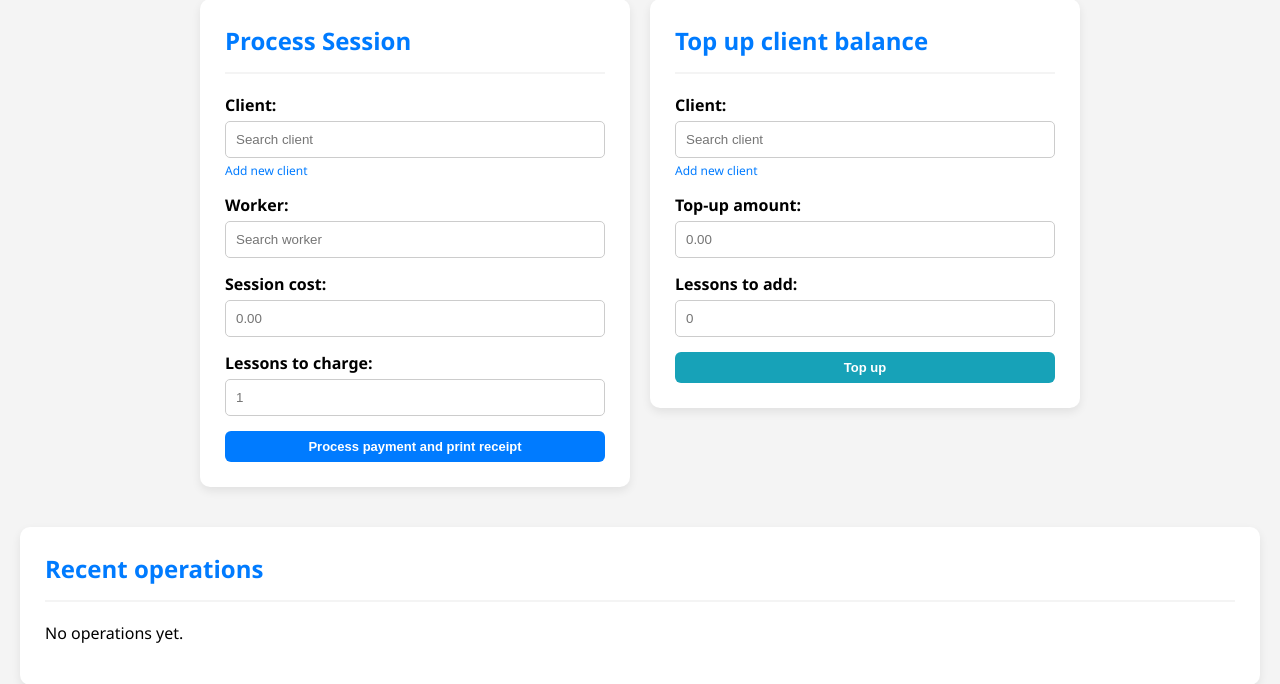
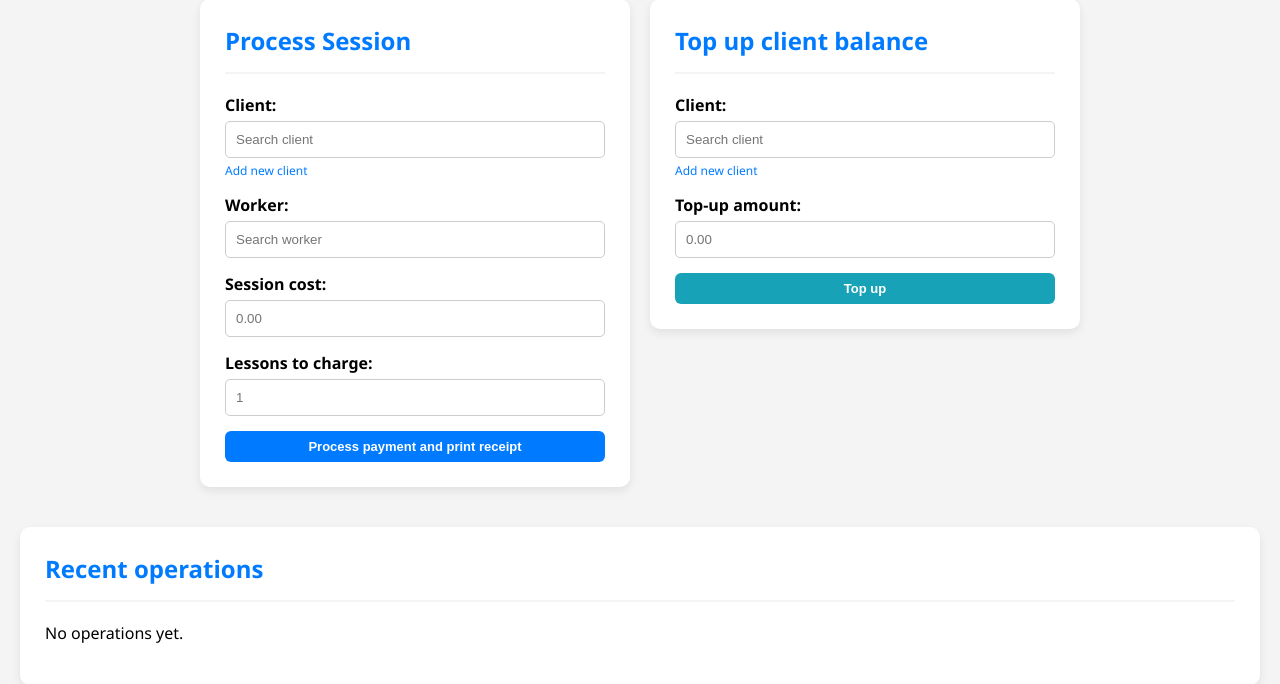
Before and after one commit to 5exclamations/fleks_control_panel, a Django app: page / in a window 1280 px wide. Shown: the part 210-894 px from the top of the page. Run offline with Django 5.2, Linux system fonts and the light colour scheme; the visitor is signed in with stand-in values (Sample User, id 1); data comes from the database, SQL or seed files in the repository.

Commit message:
changed lesson functionality

```diff
--- a/accounting/templates/accounting/adjustment_receipt.html
+++ b/accounting/templates/accounting/adjustment_receipt.html
@@ -128,17 +128,11 @@
             <div class="receipt-item">
                 <span class="receipt-label">{% trans "Silinən məbləğ" %}:</span> {{ adjustment.amount_removed }} AZN
             </div>
-            <div class="receipt-item">
-                <span class="receipt-label">{% trans "Silinən dərs" %}:</span> {{ adjustment.lessons_removed }}
-            </div>
         </div>
 
         <div class="receipt-section">
             <div class="receipt-item">
                 <span class="receipt-label">{% trans "Balance" %}:</span> {{ adjustment.balance_after|default:adjustment.client.balance }} AZN
-            </div>
-            <div class="receipt-item">
-                <span class="receipt-label">{% trans "Lessons balance" %}:</span> {{ adjustment.lessons_balance_after|default:adjustment.client.lessons_balance }}
             </div>
         </div>
 
--- a/accounting/templates/accounting/dashboard.html
+++ b/accounting/templates/accounting/dashboard.html
@@ -85,7 +85,7 @@
                     <input type="hidden" id="client_session" name="client_id" required>
                     <datalist id="client_session_list">
                         {% for client in clients %}
-                            <option data-id="{{ client.id }}" value="{{ client.full_name }} ({{ client.balance }} AZN / {% trans "Lessons" %}: {{ client.lessons_balance }})"></option>
+                            <option data-id="{{ client.id }}" value="{{ client.full_name }} ({{ client.balance }} AZN)"></option>
                         {% endfor %}
                     </datalist>
                     <small class="input-hint"><a href="{% url 'create_client' %}">{% trans "Add new client" %}</a></small>
@@ -136,7 +136,7 @@
                     <input type="hidden" id="client_deposit" name="client_id" required>
                     <datalist id="client_deposit_list">
                         {% for client in clients %}
-                            <option data-id="{{ client.id }}" value="{{ client.full_name }} ({{ client.balance }} AZN / {% trans "Lessons" %}: {{ client.lessons_balance }})"></option>
+                            <option data-id="{{ client.id }}" value="{{ client.full_name }} ({{ client.balance }} AZN)"></option>
                         {% endfor %}
                     </datalist>
                     <small class="input-hint"><a href="{% url 'create_client' %}">{% trans "Add new client" %}</a></small>
@@ -145,11 +145,6 @@
                 <div>
                     <label for="amount">{% trans "Top-up amount" %}:</label>
                     <input type="number" id="amount" name="deposit_amount" step="0.01" required placeholder="0.00">
-                </div>
-
-                <div>
-                    <label for="deposit_lessons">{% trans "Lessons to add" %}:</label>
-                    <input type="number" id="deposit_lessons" name="deposit_lessons" min="0" step="1" required placeholder="0">
                 </div>
 
                 <button type="submit" class="btn-sm btn-info">{% trans "Top up" %}</button>
@@ -214,10 +209,8 @@
                     <td>
                         {% if op.type == 'transaction' %}
                             {{ op.transaction.lessons_count }}
-                        {% elif op.type == 'adjustment' %}
-                            {{ op.adjustment.lessons_removed }}
                         {% else %}
-                            {{ op.deposit.lessons_added }}
+                            -
                         {% endif %}
                     </td>
                     <td>
--- a/accounting/templates/accounting/deposit_receipt.html
+++ b/accounting/templates/accounting/deposit_receipt.html
@@ -155,18 +155,12 @@
             <div class="receipt-item">
                 <span class="receipt-label">{% trans "Amount" %}:</span> {{ deposit.amount }} AZN
             </div>
-            <div class="receipt-item">
-                <span class="receipt-label">{% trans "Lessons added" %}:</span> {{ deposit.lessons_added }}
-            </div>
         </div>
 
 
         <div class="receipt-section">
             <div class="receipt-item">
                 <span class="receipt-label">{% trans "Balance" %}:</span> {{ deposit.balance_after|default:deposit.client.balance }} AZN
-            </div>
-            <div class="receipt-item">
-                <span class="receipt-label">{% trans "Lessons balance" %}:</span> {{ deposit.lessons_balance_after|default:deposit.client.lessons_balance }}
             </div>
         </div>
 
--- a/accounting/templates/accounting/receipt.html
+++ b/accounting/templates/accounting/receipt.html
@@ -155,9 +155,6 @@
             <div class="receipt-item">
                 <span class="receipt-label">{% trans "Lessons" %} sayı:</span> {{ transaction.lessons_count }}
             </div>
-            <div class="receipt-item">
-                <span class="receipt-label">{% trans "Balance" %}(dərs sayı):</span> {{ transaction.lessons_balance_after|default:transaction.client.lessons_balance }}
-            </div>
         </div>
 
 
--- a/accounting/views.py
+++ b/accounting/views.py
@@ -63,13 +63,8 @@ def process_session_payment(request, client_id, worker_id, session_cost, lessons
             messages.error(request, f"????????????: ???????????????????????? ?????????????? ???? ?????????????? ?????????????? {client.full_name}.")
             return HttpResponse("Error: Insufficient funds", status=400)
 
-        if client.lessons_balance < lessons_count:
-            messages.error(request, f"Error: Client {client.full_name} has insufficient lessons.")
-            return HttpResponse("Error: Insufficient lessons", status=400)
-
         # taking money from balance of a client
         client.balance -= session_cost
-        client.lessons_balance -= lessons_count
         client.save()
         transaction_record = Transaction.objects.create(
             client=client,
@@ -107,7 +102,6 @@ def print_receipt_for_session(transaction_record):
         if not print_success:
             # Если печать на принтер не удалась, выводим в консоль для отладки
             balance_display = transaction_record.balance_after if transaction_record.balance_after is not None else transaction_record.client.balance
-            lessons_balance_display = transaction_record.lessons_balance_after if transaction_record.lessons_balance_after is not None else transaction_record.client.lessons_balance
             receipt_data = f"""
 *** ПСИХОЛОГИЧЕСКИЙ ЦЕНТР ***
 Дата: {transaction_record.date_time.strftime('%Y-%m-%d %H:%M:%S')}
@@ -120,7 +114,6 @@ def print_receipt_for_session(transaction_record):
 Уроки: {transaction_record.lessons_count}
 ---
 Баланс клиента: {balance_display} AZN
-Баланс уроков: {lessons_balance_display}
 ---
 Спасибо!
 """
@@ -345,12 +338,8 @@ def dashboard(request):
                                 candidate = candidates[0]
                         if candidate:
                             client_id = str(candidate.id)
-                # Accept commas/whitespace and allow leaving lessons empty (treat as 0)
+                # Accept commas/whitespace
                 amount_str = (request.POST.get('deposit_amount') or '').replace(',', '.').strip()
-                lessons_count_str = (request.POST.get('deposit_lessons') or '').strip()
-
-                if lessons_count_str == '':
-                    lessons_count_str = '0'
 
                 if not client_id or not amount_str:
                     messages.error(request, gettext("Error: Client not selected or top-up data is incorrect."))
@@ -358,12 +347,11 @@ def dashboard(request):
 
                 try:
                     amount = Decimal(amount_str)
-                    lessons_added = int(lessons_count_str)
                 except (ValueError, TypeError, InvalidOperation):
                     messages.error(request, gettext("Error: Client not selected or top-up data is incorrect."))
                     return redirect('dashboard')
 
-                if amount <= 0 or lessons_added < 0:
+                if amount <= 0:
                     messages.error(request, gettext("Error: Client not selected or top-up data is incorrect."))
                     return redirect('dashboard')
 
@@ -371,12 +359,11 @@ def dashboard(request):
 
                 with transaction.atomic():
                     client.balance += amount
-                    client.lessons_balance += lessons_added
                     client.save()
                     deposit = ClientDeposit.objects.create(
                         client=client,
                         amount=amount,
-                        lessons_added=lessons_added,
+                        lessons_added=0,
                         balance_after=client.balance,
                         lessons_balance_after=client.lessons_balance
                     )
@@ -457,14 +444,7 @@ def dashboard(request):
                         })
                         return redirect('dashboard')
 
-                    if client.lessons_balance < lessons_count:
-                        messages.error(request, gettext("Error: Client %(client_name)s has insufficient lessons.") % {
-                            'client_name': client.full_name
-                        })
-                        return redirect('dashboard')
-
                     client.balance -= session_cost
-                    client.lessons_balance -= lessons_count
                     client.save()
 
 
@@ -877,21 +857,19 @@ def adjust_client_balance(request, client_id):
         return redirect('view_client', client_id=client.id)
 
     amount_str = (request.POST.get('amount_removed') or '0').replace(',', '.').strip()
-    lessons_str = (request.POST.get('lessons_removed') or '0').strip()
 
     try:
         amount_removed = Decimal(amount_str)
-        lessons_removed = int(lessons_str)
     except (ValueError, TypeError, InvalidOperation):
-        messages.error(request, gettext("Invalid data. Enter valid amount and lessons."))
+        messages.error(request, gettext("Invalid data. Enter valid amount."))
         return redirect('view_client', client_id=client.id)
 
-    if amount_removed < 0 or lessons_removed < 0:
-        messages.error(request, gettext("Amount and lessons cannot be negative."))
+    if amount_removed < 0:
+        messages.error(request, gettext("Amount cannot be negative."))
         return redirect('view_client', client_id=client.id)
 
-    if amount_removed == 0 and lessons_removed == 0:
-        messages.error(request, gettext("Enter amount or lessons to remove."))
+    if amount_removed == 0:
+        messages.error(request, gettext("Enter amount to remove."))
         return redirect('view_client', client_id=client.id)
 
     with transaction.atomic():
@@ -901,18 +879,13 @@ def adjust_client_balance(request, client_id):
             messages.error(request, gettext("Client has insufficient balance for this cancellation."))
             return redirect('view_client', client_id=client.id)
 
-        if client_locked.lessons_balance < lessons_removed:
-            messages.error(request, gettext("Client has insufficient lessons for this cancellation."))
-            return redirect('view_client', client_id=client.id)
-
         client_locked.balance -= amount_removed
-        client_locked.lessons_balance -= lessons_removed
         client_locked.save()
 
         adjustment = ClientBalanceAdjustment.objects.create(
             client=client_locked,
             amount_removed=amount_removed,
-            lessons_removed=lessons_removed,
+            lessons_removed=0,
             balance_after=client_locked.balance,
             lessons_balance_after=client_locked.lessons_balance,
         )
@@ -964,9 +937,7 @@ def create_client(request):
             phone = request.POST.get('phone', '').strip()
             referral_source = request.POST.get('referral_source', '').strip()
             client_type = request.POST.get('client_type', 'adult')
-            lessons_balance_str = request.POST.get('lessons_balance', '').strip()
             initial_balance_str = request.POST.get('initial_balance', '0').strip()
-            initial_lessons_str = request.POST.get('initial_lessons', '0').strip()
 
             if not full_name:
                 messages.error(request, gettext("Error: Client name is required."))
@@ -996,21 +967,6 @@ def create_client(request):
                     })
 
             initial_balance = Decimal(initial_balance_str) if initial_balance_str else Decimal('0.00')
-            try:
-                initial_lessons = int(initial_lessons_str) if initial_lessons_str else 0
-            except (ValueError, TypeError):
-                messages.error(request, gettext("Invalid lessons count. Use a whole number."))
-                return render(request, 'accounting/create_client.html', {
-                    'client_types': Client.CLIENT_TYPE_CHOICES,
-                    'form_data': request.POST
-                })
-
-            if initial_lessons < 0:
-                messages.error(request, gettext("Invalid lessons count. Use a whole number."))
-                return render(request, 'accounting/create_client.html', {
-                    'client_types': Client.CLIENT_TYPE_CHOICES,
-                    'form_data': request.POST
-                })
 
             # Создаем нового клиента
             new_client = Client.objects.create(
@@ -1021,7 +977,7 @@ def create_client(request):
                 referral_source=referral_source,
                 client_type=client_type,
                 balance=initial_balance,
-                lessons_balance=initial_lessons
+                lessons_balance=0
             )
 
             messages.success(request, gettext("Client %(client_name)s created successfully.") % {
@@ -1099,7 +1055,6 @@ def edit_client(request, client_id):
             phone = request.POST.get('phone', '').strip()
             referral_source = request.POST.get('referral_source', '').strip()
             client_type = request.POST.get('client_type', 'adult')
-            lessons_balance_str = request.POST.get('lessons_balance', '').strip()
 
             if not full_name:
                 messages.error(request, gettext("Error: Client name is required."))
@@ -1138,25 +1093,6 @@ def edit_client(request, client_id):
             client.phone = phone
             client.referral_source = referral_source
             client.client_type = client_type
-            # update lessons balance if provided
-            if lessons_balance_str:
-                try:
-                    lessons_balance_val = int(lessons_balance_str)
-                except (ValueError, TypeError):
-                    messages.error(request, gettext("Invalid lessons count. Use a whole number."))
-                    return render(request, 'accounting/edit_client.html', {
-                        'client_types': Client.CLIENT_TYPE_CHOICES,
-                        'client': client,
-                        'form_data': request.POST
-                    })
-                if lessons_balance_val < 0:
-                    messages.error(request, gettext("Invalid lessons count. Use a whole number."))
-                    return render(request, 'accounting/edit_client.html', {
-                        'client_types': Client.CLIENT_TYPE_CHOICES,
-                        'client': client,
-                        'form_data': request.POST
-                    })
-                client.lessons_balance = lessons_balance_val
             client.save()
 
             messages.success(request, gettext("Client %(client_name)s updated successfully.") % {
```
Also changed, not shown: accounting/receipt_utils.py (+0 -10 lines), accounting/templates/accounting/view_client.html (+0 -11 lines).
